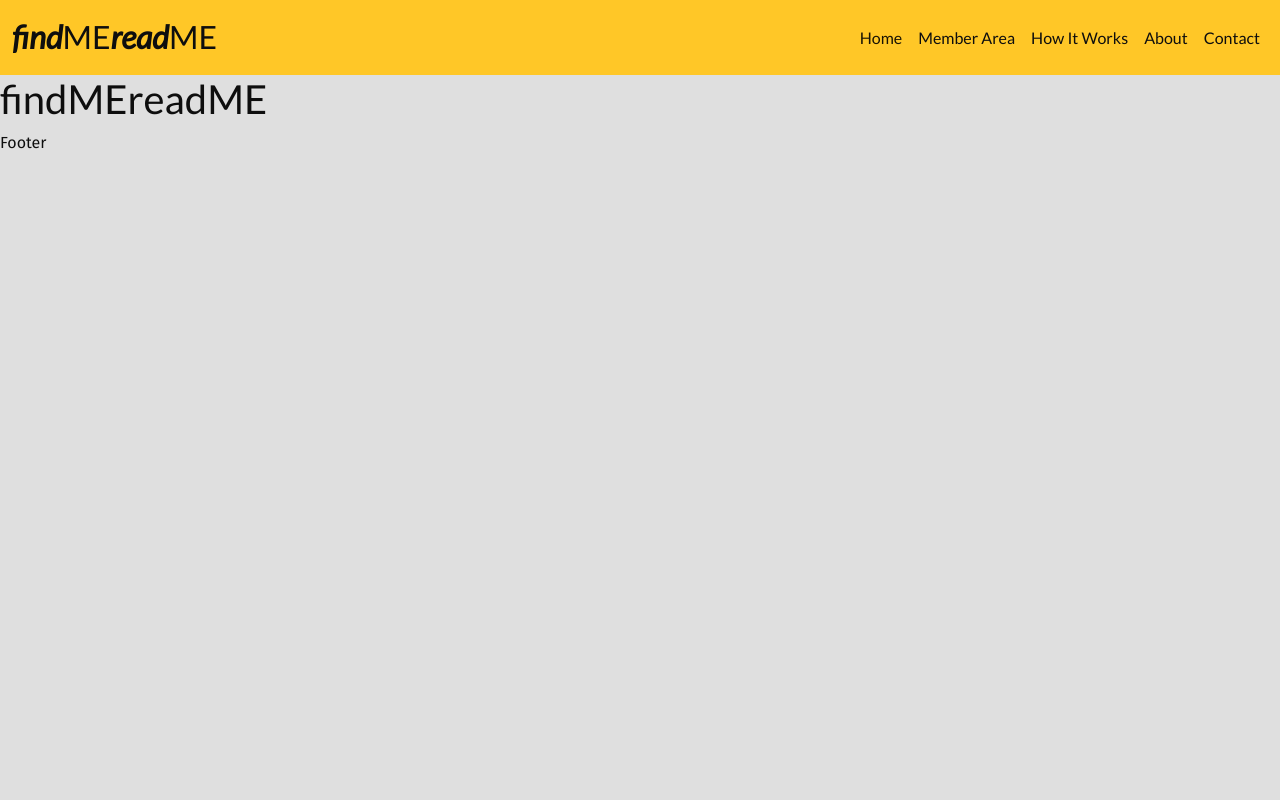
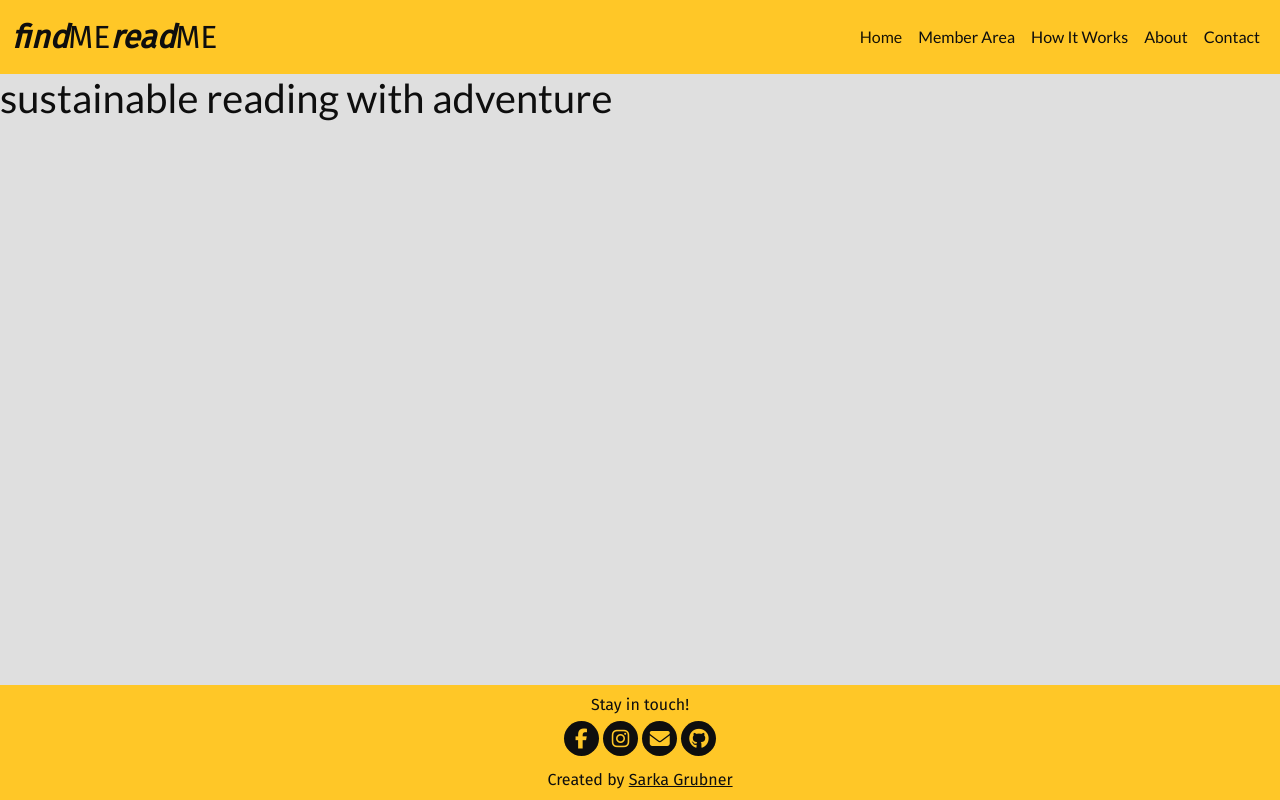
Before and after one commit to brodsa/findMEreadME, a Django app: page / in a window 1280 px wide. Run offline with Django 3.2, Linux system fonts and the light colour scheme; some libraries are stand-ins or nearby versions.

Commit message:
feat: create a style footer containing links to social media and copyright

```diff
--- a/static/css/base.css
+++ b/static/css/base.css
@@ -33,24 +33,39 @@ html {
     --box-shadow:box-shadow: rgba(100, 100, 111, 0.2) 0px 7px 29px 0px;
   }
 
+html, body {
+    height: 100%
+}
+
+
 body{
     font-family: var(--text-font);
     background-color: var(--bg-white);
     color: var(--black);
+    display: flex;
+    flex-direction: column;
 }
 
 h1, h2, h3, h4 {
     font-family: var(--title-font);
 }
 
-/* Header */
+main{
+    flex: 1 0 auto;
+}
+
+footer{
+   flex-shrink: 0;
+}
+
+
+/* ++++++++++++++ Header ++++++++++++++ */
 .navbar{
     background-color: var(--primary-color-light);
 }
 
 .navbar-text,
 .navbar-text-bold{
-    font-family: var(--title-font);
     color: var(--black);
 }
 
@@ -67,3 +82,28 @@ a.nav-link{
 .navbar-expand-lg .navbar-collapse{
     justify-content: end;
 }
+
+/* ++++++++++++++ Footer +++++++++++++++++ */
+.footer{
+    background-color: var(--primary-color-light);
+    display: flex;
+    flex-direction: column;
+    align-items: center;
+    justify-content: center;
+}
+
+
+.footer__link i{
+    width: 35px;
+    height: 35px;
+    background-color:var(--black);
+    color: var(--primary-color-light);
+    border-radius: 50%;
+    padding: 8px 0;
+    text-align: center;
+    font-size: 20px;
+}
+
+.copyright__link{
+    color: var(--black);
+}
--- a/templates/base.html
+++ b/templates/base.html
@@ -21,7 +21,17 @@
 </head>
 <body>
     {% include 'includes/header.html' %}
-    <h1>findMEreadME</h1>
+
+    <main>
+        <h1>sustainable reading with adventure</h1>
+    </main>
+
+
     {% include 'includes/footer.html' %}
+
+    <!-- font-awesome script -->
+    <script src="https://kit.fontawesome.com/d1e2136726.js" crossorigin="anonymous"></script>
+    <!-- end: font-awesome script -->
+
 </body>
 </html>
--- a/templates/includes/footer.html
+++ b/templates/includes/footer.html
@@ -1,3 +1,14 @@
-<footer>
-    Footer
+<footer class="footer p-2">
+    <div class="footer__title">Stay in touch!</div>
+    <div class="footer__icons p-1">
+        <span><a class="footer__link" href="https://www.facebook.com/" target="_blank" rel="noopener" aria-label="Find us on Facebook (link opens in a new tab)"><i class="fa-brands fa-facebook-f"></i></a></span>
+        <span><a class="footer__link" href="https://www.instagram.com/"  target="_blank" rel="noopener" aria-label="Find us on Instagram (link opens in a new tab)"><i class="fa-brands fa-instagram"></i></a></span>
+        <span><a class="footer__link" href="mailto:findmereadme@gmail.com"  target="_blank" rel="noopener" aria-label="Contact us via email (email explorer opens)"><i class="fa-solid fa-envelope"></i></a></span>
+        <span><a class="footer__link" href="https://github.com/brodsa" target="_blank" aria-label="Github profile of the developer is opened in a new window tab."><i class="fa-brands fa-github"></i></a></span>
+    </div>
+
+    <div class="copyright pt-2">
+        <span class="copyright__text">Created by
+            <a class="copyright__link" href="mailto:sarka.grubner@gmail.com" aria-label="Developer email (email explorer opens)">Sarka Grubner </span>
+    </div>
 </footer>
```
